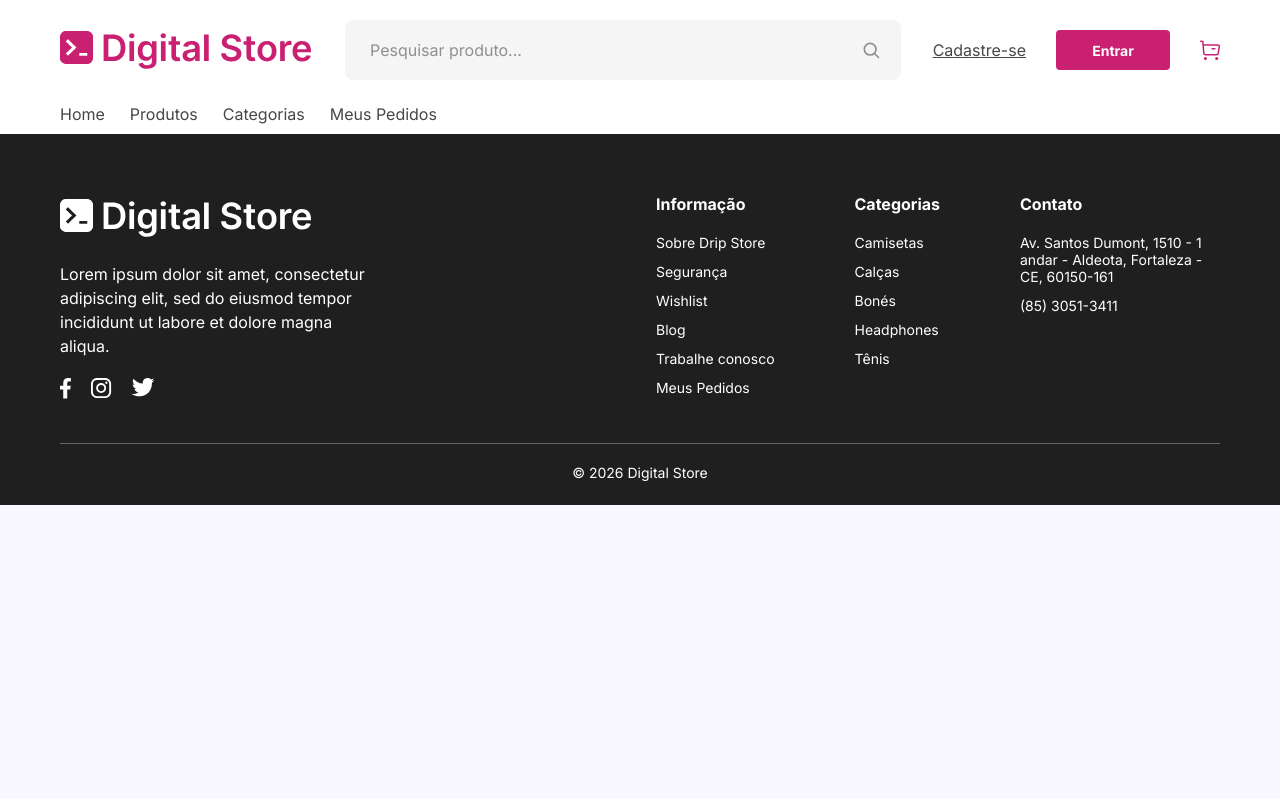
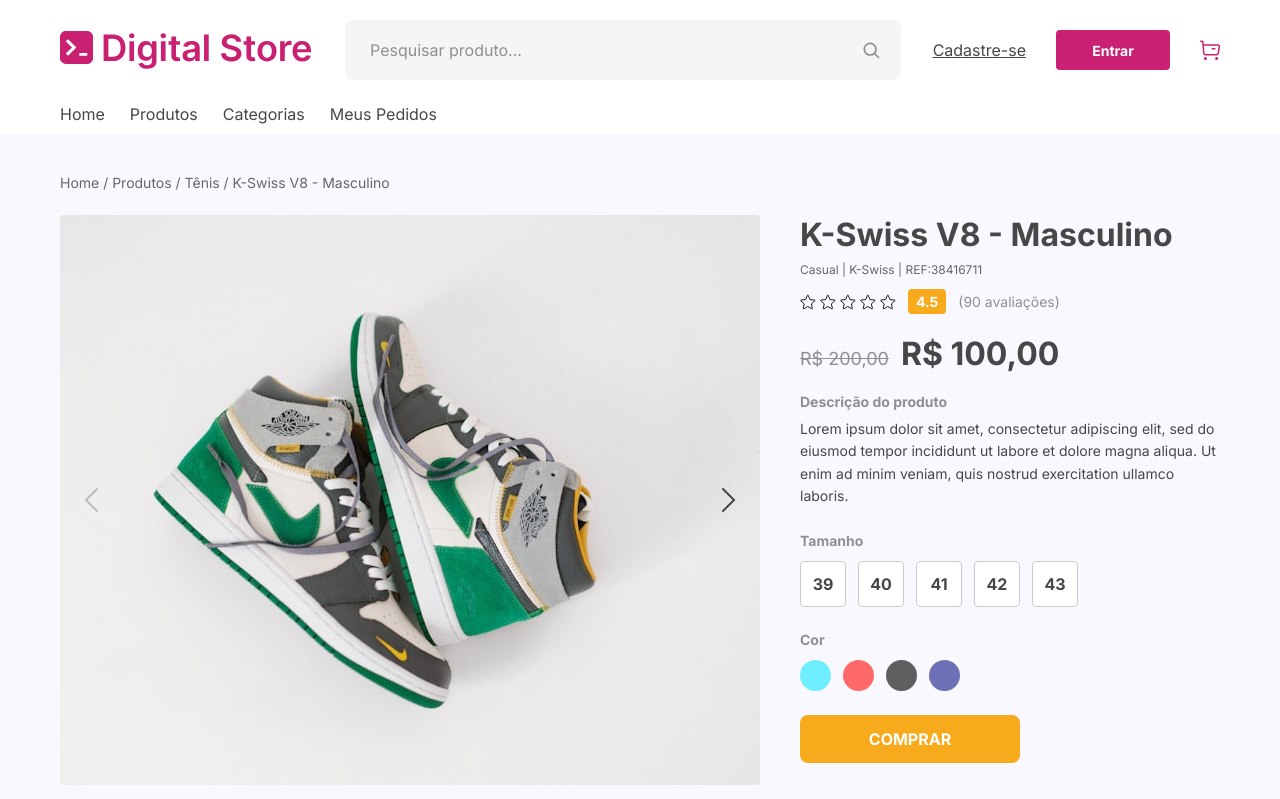
Before and after one commit to nnaiadyyffernandess/DigitalStore-FrontEnd, a React (Vite) app: page /product/1 in a window 1280 px wide. Shown: the top 799 px of the page. Built offline with nearby package versions, Linux system fonts and the light colour scheme.

Commit message:
pagina de produto

```diff
--- a/src/App.jsx
+++ b/src/App.jsx
@@ -2,6 +2,7 @@ import { Routes, Route } from 'react-router-dom'
 import Layout from './pages/Layout'
 import Home from './pages/Home'
 import ProductListingPage from './pages/ProductListingPage'
+import ProductPage from './pages/ProductPage'
 
 function App() {
   return (
@@ -9,6 +10,7 @@ function App() {
       <Routes>
         <Route path="/" element={<Home />} />
         <Route path="/products" element={<ProductListingPage />} />
+        <Route path="/product/:id" element={<ProductPage />} />
       </Routes>
     </Layout>
   )
--- /dev/null
+++ b/src/components/BuyBox/BuyBox.css
@@ -0,0 +1,89 @@
+.buy-box h1 {
+  margin-bottom: 8px;
+  font-size: 32px;
+  font-weight: 700;
+  color: var(--dark-gray-2);
+}
+
+.buy-box-ref {
+  margin-bottom: 12px;
+  font-size: 12px;
+  color: var(--dark-gray-3);
+}
+
+.buy-box-rating {
+  display: flex;
+  align-items: center;
+  gap: 4px;
+  margin-bottom: 20px;
+}
+
+.rating-badge {
+  margin-left: 8px;
+  padding: 4px 8px;
+  background: var(--warning);
+  border-radius: 4px;
+  font-size: 14px;
+  font-weight: 700;
+  color: var(--white);
+}
+
+.rating-count {
+  margin-left: 8px;
+  font-size: 14px;
+  color: var(--light-gray);
+}
+
+.buy-box-price {
+  margin-bottom: 20px;
+}
+
+.buy-box-price .old-price {
+  margin-right: 12px;
+  font-size: 18px;
+  color: var(--light-gray);
+  text-decoration: line-through;
+}
+
+.buy-box-price .current-price {
+  font-size: 32px;
+  font-weight: 700;
+  color: var(--dark-gray-2);
+}
+
+.buy-box-description-title {
+  margin-bottom: 8px;
+  font-size: 14px;
+  font-weight: 700;
+  color: var(--light-gray);
+}
+
+.buy-box-description {
+  margin-bottom: 24px;
+  font-size: 14px;
+  line-height: 1.6;
+  color: var(--dark-gray-2);
+}
+
+.buy-box-section {
+  margin-bottom: 24px;
+}
+
+.buy-box-section h4 {
+  margin-bottom: 12px;
+  font-size: 14px;
+  font-weight: 700;
+  color: var(--light-gray);
+}
+
+.buy-button {
+  width: 220px;
+  height: 48px;
+  background: var(--warning);
+  border: none;
+  border-radius: 8px;
+  font-size: 16px;
+  font-weight: 700;
+  color: var(--white);
+  cursor: pointer;
+}
--- /dev/null
+++ b/src/components/BuyBox/BuyBox.jsx
@@ -0,0 +1,48 @@
+import starIcon from '../../assets/star-icon.svg'
+import './BuyBox.css'
+
+function formatPrice(value) {
+  return `R$ ${value.toFixed(2).replace('.', ',')}`
+}
+
+function BuyBox({ name, reference, stars, rating, price, priceDiscount, description, children }) {
+  return (
+    <div className="buy-box">
+      <h1>{name}</h1>
+      <p className="buy-box-ref">{reference}</p>
+
+      <div className="buy-box-rating">
+        {Array.from({ length: 5 }, (_, i) => (
+          <img
+            key={i}
+            src={starIcon}
+            alt=""
+            style={{ opacity: i < Math.round(stars) ? 1 : 0.3 }}
+          />
+        ))}
+        <span className="rating-badge">{stars}</span>
+        <span className="rating-count">({rating} avaliações)</span>
+      </div>
+
+      <div className="buy-box-price">
+        {priceDiscount ? (
+          <>
+            <span className="old-price">{formatPrice(price)}</span>
+            <span className="current-price">{formatPrice(priceDiscount)}</span>
+          </>
+        ) : (
+          <span className="current-price">{formatPrice(price)}</span>
+        )}
+      </div>
+
+      <p className="buy-box-description-title">Descrição do produto</p>
+      <p className="buy-box-description">{description}</p>
+
+      {children}
+
+      <button type="button" className="buy-button">COMPRAR</button>
+    </div>
+  )
+}
+
+export default BuyBox
--- /dev/null
+++ b/src/components/ProductOptions/ProductOptions.css
@@ -0,0 +1,35 @@
+.product-options {
+  display: flex;
+  gap: 12px;
+}
+
+.option {
+  display: flex;
+  align-items: center;
+  justify-content: center;
+  width: 46px;
+  height: 46px;
+  background: var(--white);
+  border: 1px solid var(--light-gray-2);
+  font-size: 16px;
+  font-weight: 700;
+  color: var(--dark-gray-2);
+  cursor: pointer;
+}
+
+.option.color {
+  width: 31px;
+  height: 31px;
+  border: none;
+}
+
+.option.text.selected {
+  background: var(--primary);
+  border-color: var(--primary);
+  color: var(--white);
+}
+
+.option.color.selected {
+  outline: 2px solid var(--primary);
+  outline-offset: 2px;
+}
--- /dev/null
+++ b/src/components/ProductOptions/ProductOptions.jsx
@@ -0,0 +1,32 @@
+import { useState } from 'react'
+import './ProductOptions.css'
+
+function ProductOptions({ options, shape = 'square', type = 'text', radius = '4px' }) {
+  const [selected, setSelected] = useState(null)
+
+  return (
+    <div className="product-options">
+      {options.map((option) => {
+        const style = {
+          borderRadius: shape === 'circle' ? '50%' : radius,
+          ...(type === 'color' ? { background: option } : {}),
+        }
+
+        return (
+          <button
+            key={option}
+            type="button"
+            className={`option ${type} ${selected === option ? 'selected' : ''}`}
+            style={style}
+            onClick={() => setSelected(option)}
+            aria-label={type === 'color' ? `Cor ${option}` : `Tamanho ${option}`}
+          >
+            {type === 'text' ? option : ''}
+          </button>
+        )
+      })}
+    </div>
+  )
+}
+
+export default ProductOptions
--- /dev/null
+++ b/src/pages/ProductPage.css
@@ -0,0 +1,26 @@
+.product-page {
+  max-width: 1440px;
+  margin: 0 auto;
+  padding: 40px 60px 0;
+}
+
+.breadcrumb {
+  margin-bottom: 24px;
+  font-size: 14px;
+  color: var(--dark-gray-3);
+}
+
+.breadcrumb a {
+  color: var(--dark-gray-3);
+  text-decoration: none;
+}
+
+.product-main {
+  display: flex;
+  gap: 40px;
+  align-items: flex-start;
+}
+
+.product-main .buy-box {
+  flex: 1;
+}
--- /dev/null
+++ b/src/pages/ProductPage.jsx
@@ -0,0 +1,66 @@
+import { Link, useParams } from 'react-router-dom'
+import Gallery from '../components/Gallery/Gallery'
+import BuyBox from '../components/BuyBox/BuyBox'
+import ProductOptions from '../components/ProductOptions/ProductOptions'
+import Section from '../components/Section/Section'
+import ProductListing from '../components/ProductListing/ProductListing'
+import { products } from '../data/products'
+import './ProductPage.css'
+
+const images = Array.from({ length: 5 }, (_, i) => `/produc-image-${i + 1}.jpeg`)
+const sizes = ['39', '40', '41', '42', '43']
+const colors = ['#6FEEFF', '#FF6969', '#5E5E5E', '#6D70B7']
+
+function ProductPage() {
+  const { id } = useParams()
+  const product = products.find((item) => item.id === Number(id))
+
+  if (!product) {
+    return (
+      <main className="product-page">
+        <p>Produto não encontrado.</p>
+        <Link to="/products">Voltar para os produtos</Link>
+      </main>
+    )
+  }
+
+  return (
+    <main>
+      <div className="product-page">
+        <nav className="breadcrumb">
+          <Link to="/">Home</Link> / <Link to="/products">Produtos</Link> / Tênis / {product.name}
+        </nav>
+
+        <div className="product-main">
+          <Gallery images={images} width="700px" height="570px" showThumbs />
+
+          <BuyBox
+            name={product.name}
+            reference="Casual | K-Swiss | REF:38416711"
+            stars={4.5}
+            rating={90}
+            price={product.price}
+            priceDiscount={product.priceDiscount}
+            description="Lorem ipsum dolor sit amet, consectetur adipiscing elit, sed do eiusmod tempor incididunt ut labore et dolore magna aliqua. Ut enim ad minim veniam, quis nostrud exercitation ullamco laboris."
+          >
+            <div className="buy-box-section">
+              <h4>Tamanho</h4>
+              <ProductOptions options={sizes} />
+            </div>
+
+            <div className="buy-box-section">
+              <h4>Cor</h4>
+              <ProductOptions options={colors} type="color" shape="circle" />
+            </div>
+          </BuyBox>
+        </div>
+      </div>
+
+      <Section title="Produtos Relacionados" link={{ text: 'Ver todos', href: '/products' }}>
+        <ProductListing products={products.slice(0, 4)} />
+      </Section>
+    </main>
+  )
+}
+
+export default ProductPage
```
